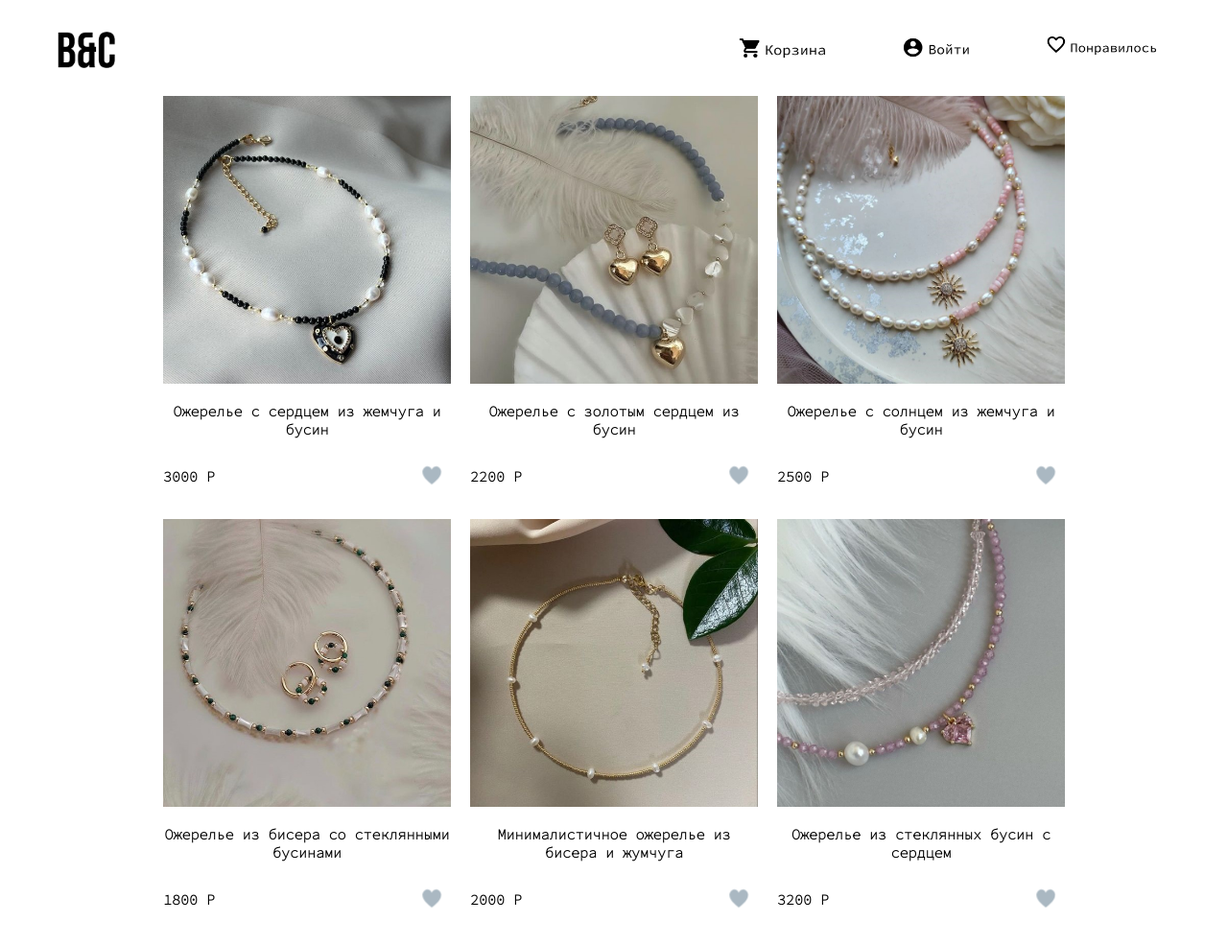
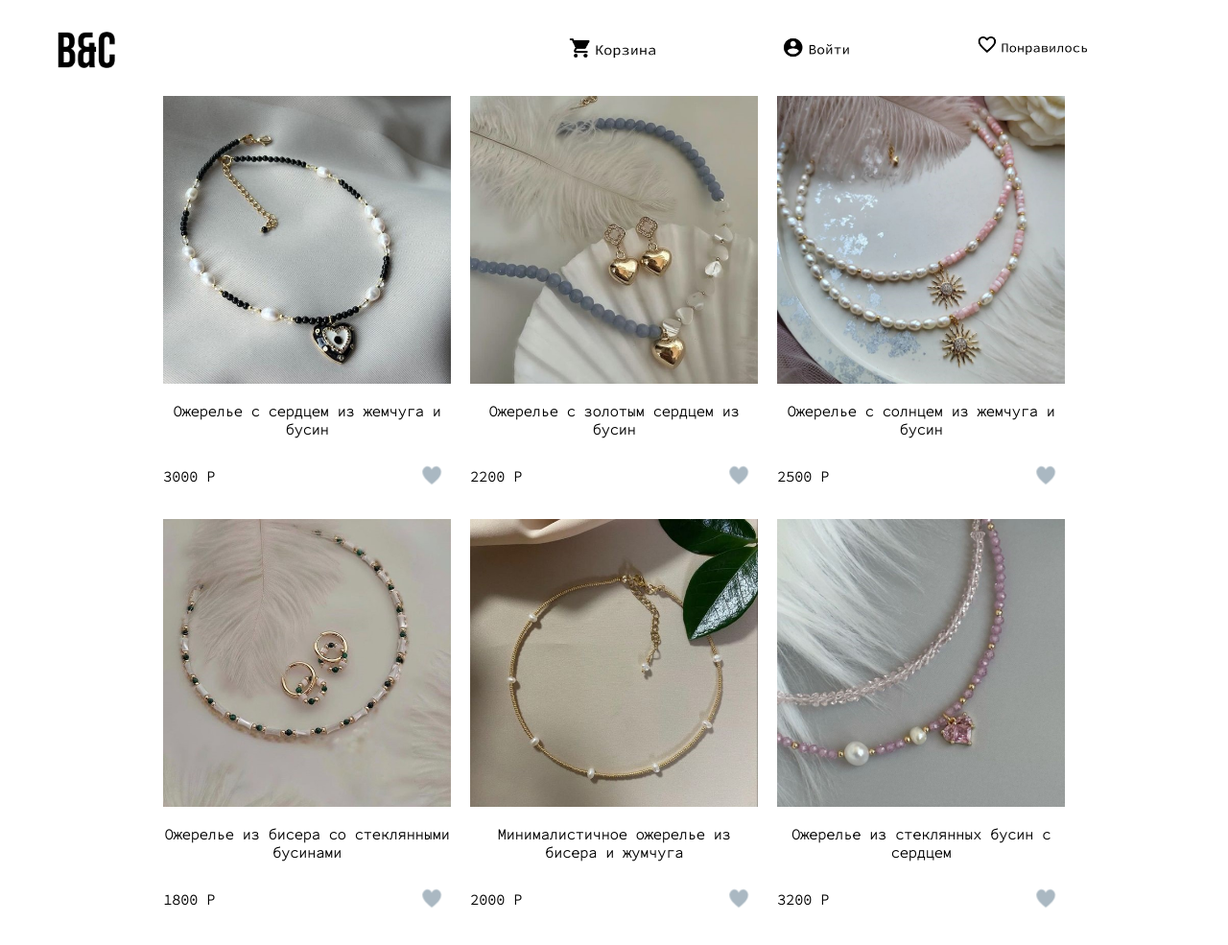
Before and after one commit to TatyanaMit/Beads-Clay, a plain HTML site: page page1.html in a window 1280 px wide. Shown: the top 985 px of the page at 96% size. Drawn offline with Linux system fonts and the light colour scheme.

Commit message:
Update stylePage1.css

```diff
--- a/stylePage1.css
+++ b/stylePage1.css
@@ -19,25 +19,21 @@ header {
   align-items: center;
   height: 13vh;
   z-index: 3;
+  width: 100%;
 }
 .logoimg {
   float: left;
   padding: 60px;
 }
+nav{
+  width: 80%;
+}
 ul {
-  width: 100%;
+  width: 80%;
   list-style: none;
   float: right;
   display: flex;
   justify-content: space-evenly;
-}
-nav {
-  margin-left: 580px;
-}
-.nav1,
-.nav2,
-.nav3 {
-  padding-right: 70px;
 }
 
 main{
```
